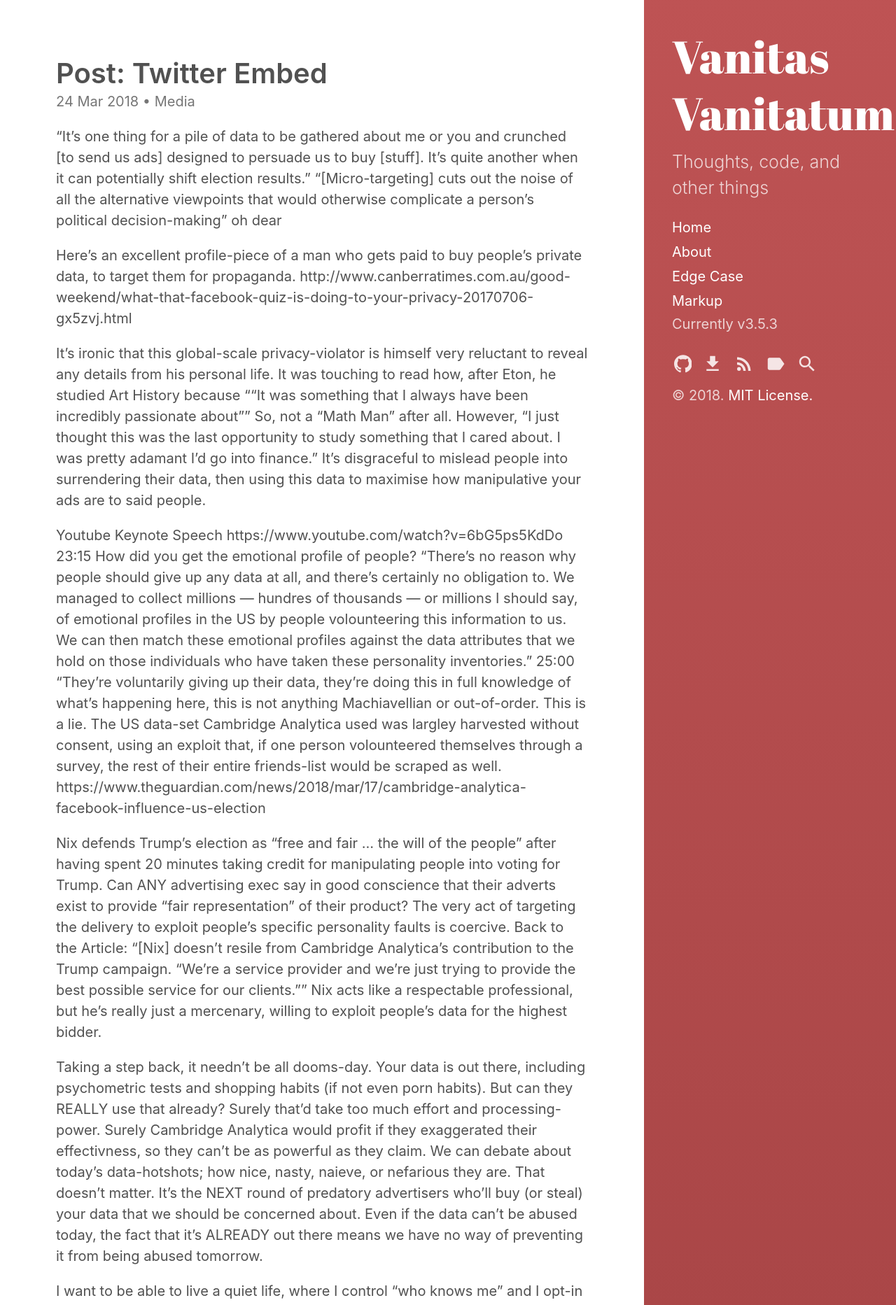
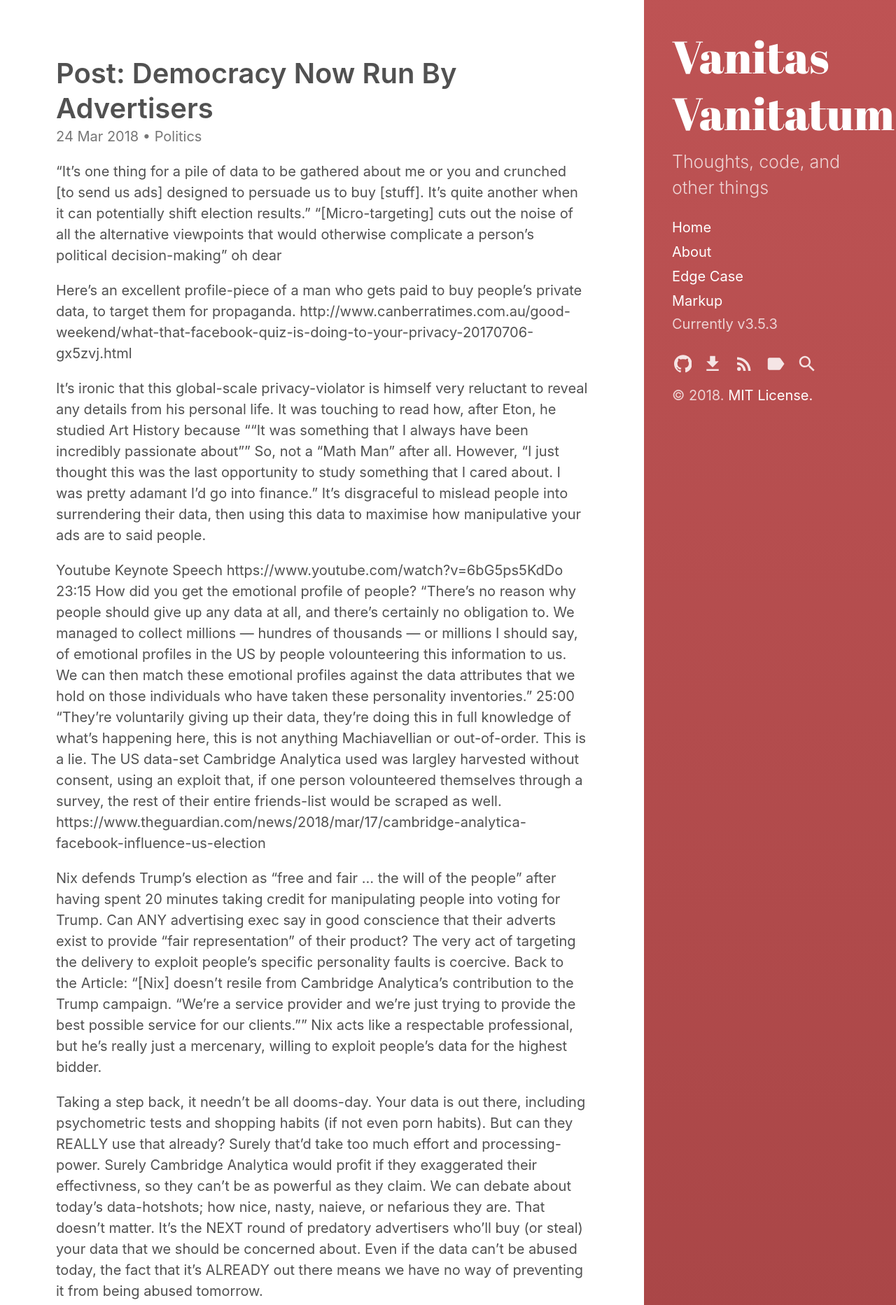
Before and after one commit to VanitasVanitatum/VanitasVanitatum.github.io, a Jekyll site: the page built from _posts/2018-03-24-ads-democracy.md, in a window 1280 px wide. Shown: the top 1865 px of the page at 70% size. Built offline with Jekyll 4.4.1, drawn with Linux system fonts in a browser that asks for light colours.

Commit message:
updated first post

```diff
--- a/_posts/2018-03-24-ads-democracy.md
+++ b/_posts/2018-03-24-ads-democracy.md
@@ -1,8 +1,8 @@
 ---
 layout: post
-title: "Post: Twitter Embed"
+title: "Post: Democracy Now Run By Advertisers"
 categories:
-  - Media
+  - Politics
 tags:
   - Democracy
   - Privacy
```
